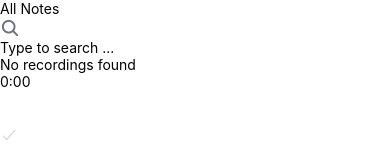
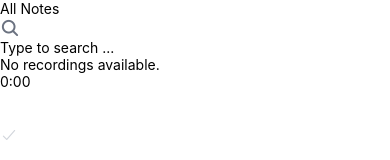
Before and after one commit to DariaBilkevych/voice-notes, a React Native app: screen / in a window 390 px wide. Shown: the top 160 px of the page. Built offline with nearby package versions, Linux system fonts and the light colour scheme.

Commit message:
Fixed RecordingList

```diff
--- a/src/components/RecordingList.tsx
+++ b/src/components/RecordingList.tsx
@@ -1,4 +1,4 @@
-import React, {useState, useEffect} from 'react';
+import React, {useState} from 'react';
 import {
   Alert,
   TouchableOpacity,
@@ -25,8 +25,11 @@
   const startPlaying = async (filePath: string) => {
     if (playingFile !== filePath) {
       setPlayingFile(filePath);
+      setIsPaused(false);
       try {
         await AudioModule.startPlaying(filePath);
+        setPlayingFile(null);
+        setIsPaused(false);
       } catch (error) {
         console.warn('Error starting playback:', error);
       }
@@ -111,15 +114,13 @@
           />
         </View>
       </View>
-
-      <ScrollView className="flex-1 px-4">
+      <ScrollView className="flex-1 p-4 bg-gray-100">
         {reversedRecordings.length > 0 ? (
           reversedRecordings.map(
             (recording: {filePath: string; name: string}, index: number) => (
               <View
                 key={index}
-                className="flex flex-col p-4 mb-2 bg-white rounded-md shadow-md">
-                <View className="flex flex-row items-center justify-between">
+                className="flex flex-row items-center justify-between p-4 mb-2 bg-white rounded-md shadow-md">
                 {editingFile === recording.filePath ? (
                   <TextInput
                     value={newName}
@@ -129,11 +130,11 @@
                     onSubmitEditing={() => saveNewName(recording.filePath)}
                   />
                 ) : (
-                    <Text className="text-gray-800 font-medium flex-1">
+                  <Text className="text-gray-800 font-medium">
                     {recording.name}
                   </Text>
                 )}
-                  <View className="flex flex-row space-x-2">
+                <View className="flex flex-row space-x-4">
                   {playingFile === recording.filePath ? (
                     isPaused ? (
                       <TouchableOpacity onPress={resumePlaying}>
@@ -155,11 +156,7 @@
                   ) : (
                     <TouchableOpacity
                       onPress={() => startPlaying(recording.filePath)}>
-                        <Ionicons
-                          name="play-circle"
-                          size={32}
-                          color="#3b82f6"
-                        />
+                      <Ionicons name="play-circle" size={32} color="#3b82f6" />
                     </TouchableOpacity>
                   )}
                   <TouchableOpacity
@@ -167,11 +164,7 @@
                       setEditingFile(recording.filePath);
                       setNewName(recording.name);
                     }}>
-                      <Ionicons
-                        name="create-outline"
-                        size={28}
-                        color="#10b981"
-                      />
+                    <Ionicons name="create-outline" size={28} color="#10b981" />
                   </TouchableOpacity>
                   <TouchableOpacity
                     onPress={() => deleteRecording(recording.filePath)}>
@@ -179,11 +172,12 @@
                   </TouchableOpacity>
                 </View>
               </View>
-              </View>
             ),
           )
         ) : (
-          <Text className="text-center text-gray-500">No recordings found</Text>
+          <Text className="text-center text-gray-500">
+            No recordings available.
+          </Text>
         )}
       </ScrollView>
     </View>
```
Lines whose indentation alone changed are shown as unchanged.
